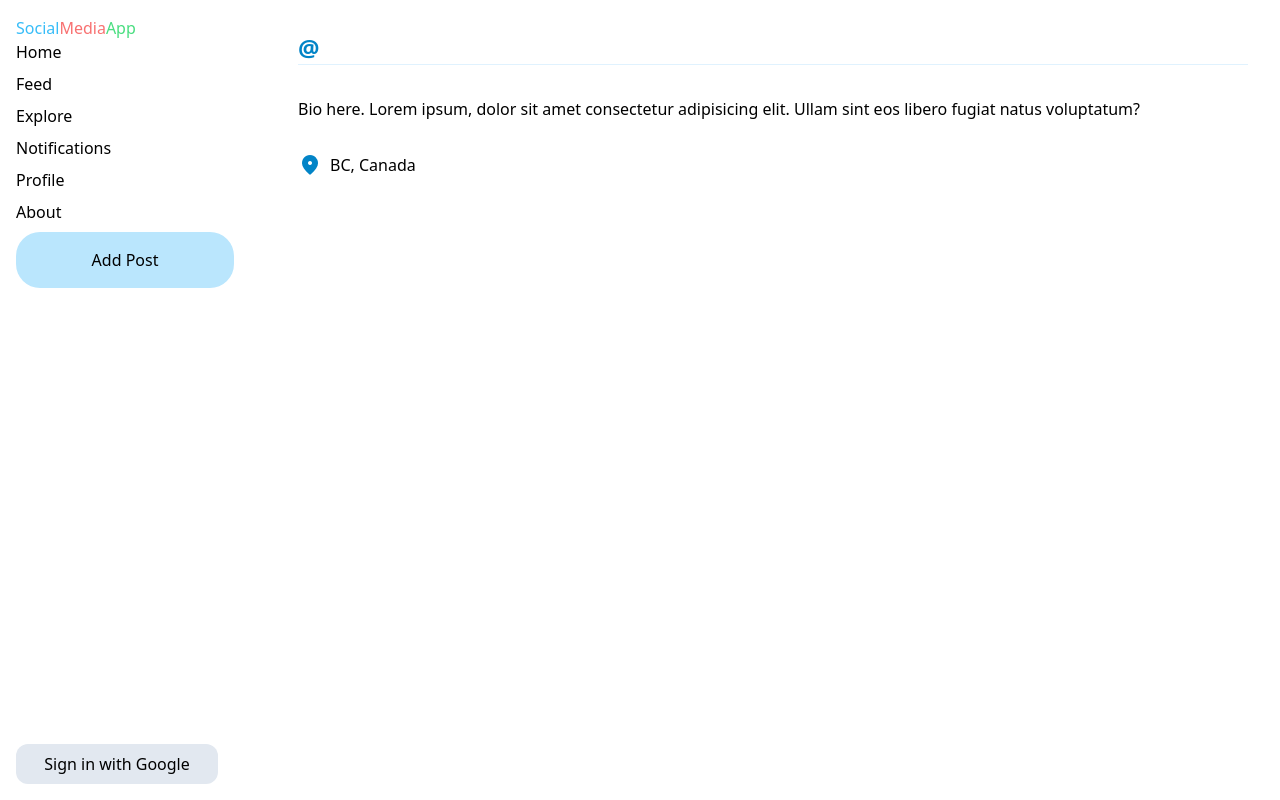
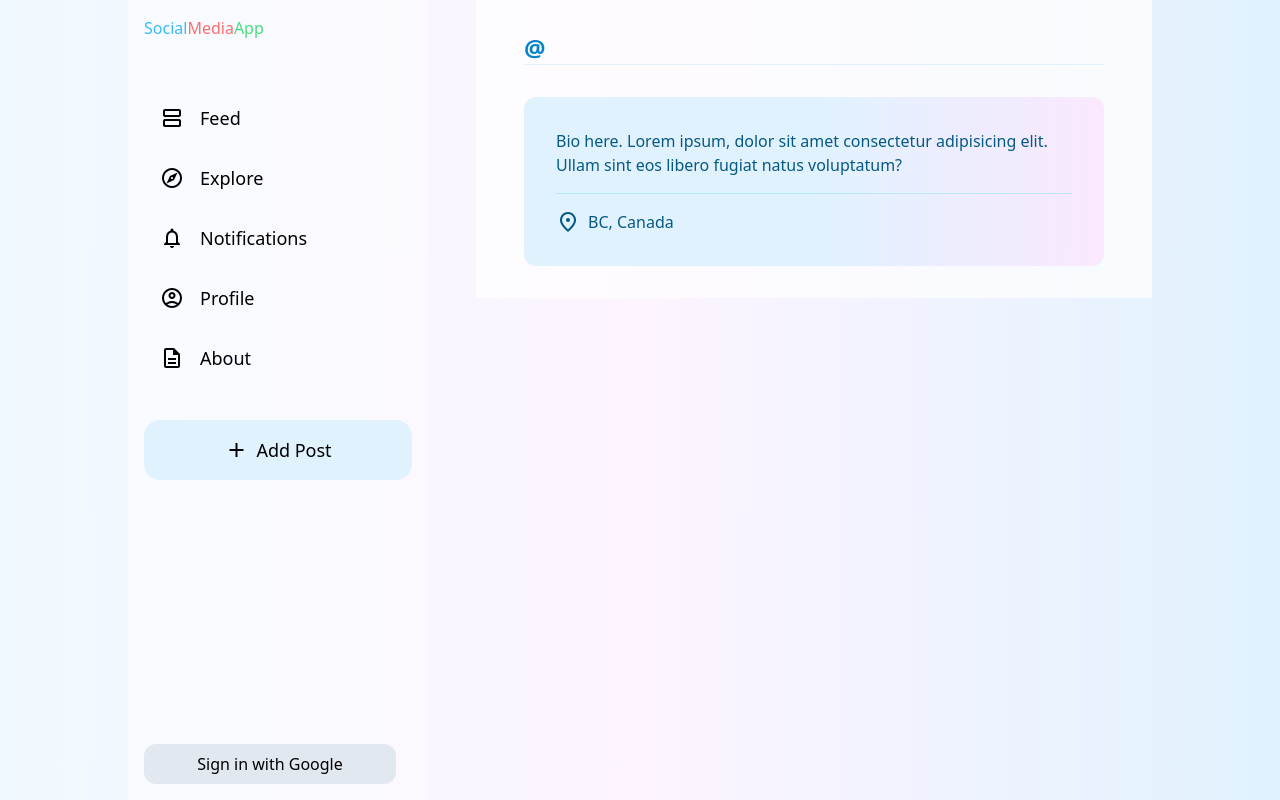
Before and after one commit to kaye360/firebase-twitter-clone, a React (Vite) app: page /profile/1 in a window 1280 px wide. Shown: the top 800 px of the page. Built offline with nearby package versions, Linux system fonts and the light colour scheme; no server answers; the database is empty.

Commit message:
update overall UI

```diff
--- a/index.html
+++ b/index.html
@@ -4,13 +4,13 @@
 <head>
 	<meta charset="UTF-8" />
 	<link rel="icon" type="image/svg+xml" href="/vite.svg" />
-	<link href="https://fonts.googleapis.com/icon?family=Material+Icons+Round" rel="stylesheet">
+	<link href="https://fonts.googleapis.com/icon?family=Material+Icons+Outlined" rel="stylesheet">
 	<meta name="viewport" content="width=device-width, initial-scale=1.0" />
 	<meta name="referrer" content="no-referrer" />
 	<title>Vite + React + TS</title>
 </head>
 
-<body>
+<body class="bg-gradient-to-r from-sky-50 via-fuchsia-50 to-sky-100" >
 	<div id="root"></div>
 	<script type="module" src="/src/main.tsx"></script>
 </body>
--- a/src/components/Icon.tsx
+++ b/src/components/Icon.tsx
@@ -7,7 +7,7 @@ interface IconProps {
 
 export default function Icon({ className = '', icon } : IconProps) {
     return (
-        <span className={`material-icons-round ${className}`}>
+        <span className={`material-icons-outlined ${className}`}>
             {icon}
         </span>
     )
--- a/src/components/Layout.tsx
+++ b/src/components/Layout.tsx
@@ -1,14 +1,13 @@
 import { ReactElement, useContext } from "react"
 import { signInWithGoogle, signOutOfGoogle } from "../services/UserServices"
 import { AppContext } from "../App"
-import { NavLink } from "react-router-dom"
-import CreatePost from "../modals/CreatePost"
 import Modal from "../modals/Modal"
 import Avatar from "./Avatar"
 import { ErrorBoundary } from "react-error-boundary"
 import { UserCredential } from "firebase/auth/react-native"
 import { doc, getDoc, setDoc } from "firebase/firestore"
 import { db } from "../../firebase-config"
+import NavLinks from "./NavLinks"
 
 interface LayoutProps {
     children: ReactElement
@@ -20,9 +19,9 @@ export default function Layout({children }: LayoutProps) {
 
     return (
         <>
-            <div className="grid grid-cols-[250px_1fr] gap-4 items-start  min-h-screen max-w-7xl mx-auto">
+            <div className="grid grid-cols-[300px_1fr] gap-12 items-start  min-h-screen max-w-5xl mx-auto">
 
-                <nav className="sticky top-0 p-4 flex flex-col h-screen">
+                <nav className="sticky top-0 p-4 flex flex-col h-screen bg-white bg-opacity-40">
 
                     <Logo />
 
@@ -38,7 +37,7 @@ export default function Layout({children }: LayoutProps) {
 
                 </nav>
 
-                <main className="p-4">
+                <main className="px-8 py-4 bg-white bg-opacity-70">
                     <ErrorBoundary fallback={<div>Something went wrong...</div>}>
                         {children}
                     </ErrorBoundary>
@@ -71,46 +70,6 @@ function Logo() : JSX.Element {
 
 
 
-function NavLinks() : JSX.Element {
-
-    const appContext = useContext(AppContext)
-
-    return (
-        <ul className="flex flex-col gap-2">
-            <li>
-                <NavLink to="/">Home</NavLink>
-            </li>
-            <li>
-                <NavLink to="/feed">Feed</NavLink>
-            </li>
-            <li>
-                <NavLink to="/explore">Explore</NavLink>
-            </li>
-            <li>
-                <NavLink to="/notifications">Notifications</NavLink>
-            </li>
-            <li>
-                <NavLink to="/profile">Profile</NavLink>
-            </li>
-            <li>
-                <NavLink to="/about">About</NavLink>
-            </li>
-            <li>
-                <button
-                    className="bg-sky-200 w-full p-4 rounded-3xl hover:bg-rose-200"
-                    onClick={ () => {
-                        appContext?.setModal(<CreatePost closeModal={appContext.closeModal} />)
-                    }}
-                >
-                    Add Post
-                </button>
-            </li>
-        </ul>
-    )
-}
-
-
-
 
 function UserAvatar() : JSX.Element {
 
@@ -126,7 +85,7 @@ function UserAvatar() : JSX.Element {
                 <Avatar src={appContext?.firebaseAuth?.photoURL} />
             }
 
-            <button onClick={signOutOfGoogle} className="border border-slate-400 rounded-xl px-2 py-2 w-full">
+            <button onClick={signOutOfGoogle} className="block w-full border border-sky-200 rounded-lg hover:border-sky-400">
                 Sign out
             </button>
         </div>
--- /dev/null
+++ b/src/components/NavLinks.tsx
@@ -0,0 +1,73 @@
+import { useContext } from "react"
+import { NavLink as RouterLink } from "react-router-dom"
+import { AppContext } from "../App"
+import CreatePost from "../modals/CreatePost"
+import Icon from "./Icon"
+
+
+export default function NavLinks() : JSX.Element {
+
+    return (
+        <NavWrapper>
+            <NavLink to="/feed"          icon="view_agenda">   Feed         </NavLink>
+            <NavLink to="/explore"       icon="explore">       Explore      </NavLink>
+            <NavLink to="/notifications" icon="notifications"> Notifications</NavLink>
+            <NavLink to="/profile"       icon="account_circle">Profile      </NavLink>
+            <NavLink to="/about"         icon="description">   About        </NavLink>
+            <CreatePostBtn />
+        </NavWrapper>
+    )
+}
+
+
+
+
+function NavWrapper({children} : {children : JSX.Element[]}) {
+    return (
+        <ul className="flex flex-col gap-0 mt-12 text-lg">{children}</ul>
+    )
+}
+
+
+
+
+
+interface NavLinkProps {
+    to : string,
+    icon : string,
+    className? : string,
+    children : string
+}
+
+function NavLink({to, icon, className = '', children} :  NavLinkProps) : JSX.Element {
+    return (
+        <li>
+            <RouterLink to={to} className={`flex items-center w-full p-4 gap-4 hover:bg-orange-100 rounded-xl ${className}`}>
+                <Icon icon={icon} />
+                {children}
+            </RouterLink>
+        </li>
+    )
+}
+
+
+
+
+function CreatePostBtn() {
+
+    const appContext = useContext(AppContext)
+
+    return (
+        <li className="mt-8">
+            <button
+                className="flex items-center gap-2 justify-center bg-sky-100 w-full p-4 rounded-2xl hover:bg-teal-100"
+                onClick={ () => {
+                    appContext?.setModal(<CreatePost closeModal={appContext.closeModal} />)
+                }}
+            >
+                <Icon icon="add" />
+                Add Post
+            </button>
+        </li>
+    )
+}
--- a/src/components/PostCardComponents.tsx
+++ b/src/components/PostCardComponents.tsx
@@ -27,7 +27,7 @@ export default function PostCardElement({ post, isLoaded, isShowingViewPostBtn }
     }
 
     return (
-        <div className="flex flex-col gap-4 w-full border-2 border-sky-50 p-4 rounded-xl shadow-md shadow-sky-50">
+        <div className="flex flex-col gap-4 w-full border-2 border-sky-50 p-6 rounded-xl shadow-md shadow-sky-50">
 
             <div className="flex justify-between">
 
@@ -60,12 +60,15 @@ export default function PostCardElement({ post, isLoaded, isShowingViewPostBtn }
             <div className="mt-2 my-4">{post?.body}</div>
 
             {isShowingViewPostBtn &&
-                <div className="bg-sky-50 hover:bg-orange-50 px-2 py-1 rounded-lg text-sm text-center">
-                    <Link to={`/post/${post?.id}`} className="block">View Post</Link>
-                </div>
+                <Link
+                    to={`/post/${post?.id}`}
+                    className="block bg-sky-50 hover:bg-orange-50 px-2 py-1 rounded-lg text-sm text-center"
+                >
+                    View Post
+                </Link>
             }
 
-            <div className="flex justify-between text-sky-300 text-base">
+            <div className="flex justify-between w-1/2 text-sky-400 text-base">
 
                 <div className="flex items-center gap-2">
                     <Icon icon="favorite" className=" text-lg" />
--- a/src/pages/Profile.tsx
+++ b/src/pages/Profile.tsx
@@ -22,6 +22,8 @@ export default function Profile() {
         loadUserData()
     }, [])
 
+
+
     const loader = (
 		<>
 			<PostCardLoader />
@@ -38,12 +40,16 @@ export default function Profile() {
                 @{user?.handle}
             </h2>
 
-            <div>
-                Bio here. Lorem ipsum, dolor sit amet consectetur adipisicing elit. Ullam sint eos libero fugiat natus voluptatum?
-            </div>
+            <div className='flex flex-col gap-4 bg-gradient-to-r from-sky-100 via-sky-100 to-fuchsia-100 text-sky-800 p-8 rounded-xl'>
+                <div>
+                    Bio here. Lorem ipsum, dolor sit amet consectetur adipisicing elit. Ullam sint eos libero fugiat natus voluptatum?
+                </div>
 
-            <div className='flex items-center gap-2'>
-                <Icon icon="place" className='text-sky-600' /> BC, Canada
+                <div className='h-[1px] bg-sky-200'></div>
+
+                <div className='flex items-center gap-2'>
+                    <Icon icon="place" /> BC, Canada
+                </div>
             </div>
 
 			<ErrorBoundary fallback={<PostListError />}>
--- a/src/services/UserServices.tsx
+++ b/src/services/UserServices.tsx
@@ -17,7 +17,7 @@ export interface Users {
 export const userCollectionRef = collection(db, "users")
 
 
-export async function signInWithGoogle() {
+export async function signInWithGoogle()  {
 	try {
 		let signIn = await signInWithPopup(auth, googleProvider)
 		return signIn
@@ -48,7 +48,7 @@ export async function getUser(id: string | undefined) {
     }
 }
 
-export async function getUsers() {
+export async function getUsers() : Promise<Users | null> {
 	try {
 		const usersSnap = await getDocs( userCollectionRef )
 
--- a/tailwind.config.js
+++ b/tailwind.config.js
@@ -2,6 +2,7 @@
 module.exports = {
 	content: [
 		"./src/**/*.{js,jsx,ts,tsx}",
+		"./index.html"
 	],
 	theme: {
 		extend: {
```
